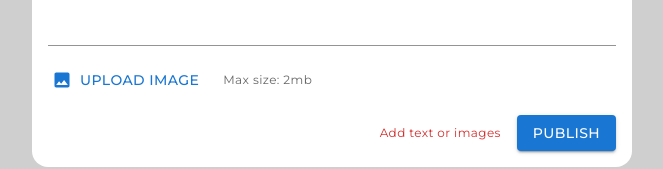
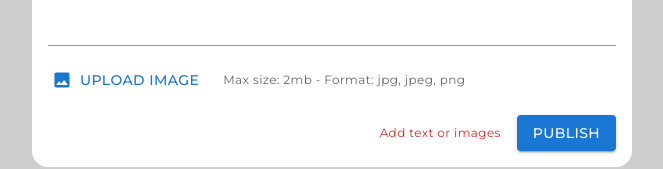
Before and after one commit to and-yevchenko/blog-post-restapi, a React (Vite) app: page / in a window 1280 px wide. Shown: the part 128-297 px from the top of the page, without its empty margins (308-971 px from the left). Built offline with nearby package versions, Linux system fonts and the light colour scheme; data requests are answered from the project's data file.

Commit message:
add func delete image

```diff
--- a/src/components/AddPost/AddPost.tsx
+++ b/src/components/AddPost/AddPost.tsx
@@ -1,5 +1,5 @@
 import { Image } from '@mui/icons-material';
-import { Box, Button, styled, TextField, Typography } from '@mui/material';
+import { Box, Button, styled, TextField, Tooltip, Typography } from '@mui/material';
 import React, { useEffect, useState } from 'react';
 import { ActionPostType } from './_type';
 import { IPost } from '../../data/_type';
@@ -30,8 +30,6 @@ export const AddPost: React.FC<AddPostProps> = ({ action, setOpenEditPost, dataE
     const [imagePost, setImagePost] = useState<string | null>(null)
     const [isImageName, setIsImageName] = useState<string | boolean>(false)
     const [isValidForm, setIsValidForm] = useState<boolean>(false)
-
-    //TODO add func delete image when action === EDIT_POST
 
     useEffect(() => {
         if (action === ActionPostType.EDIT_POST) {
@@ -122,9 +120,11 @@ export const AddPost: React.FC<AddPostProps> = ({ action, setOpenEditPost, dataE
                     />
                 </Button>
                 {isImageName ?
-                    <Typography variant="caption" color="primary">{isImageName}</Typography>
+                    <Tooltip title="Сlick to delete" arrow>
+                        <Typography variant="caption" color="primary" onClick={() => setIsImageName(false)}>{isImageName}</Typography>
+                    </Tooltip>
                     :
-                    <Typography variant="caption" color="textSecondary">Max size: 2mb</Typography>
+                    <Typography variant="caption" color="textSecondary">Max size: 2mb - Format: jpg, jpeg, png</Typography>
                 }
             </Box>
             <Box
```
